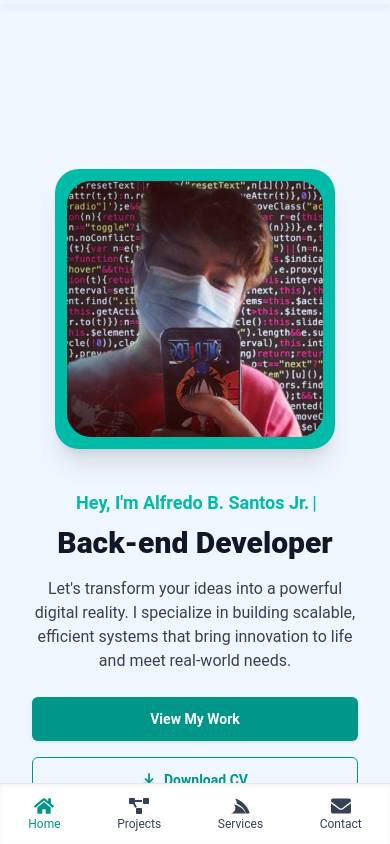
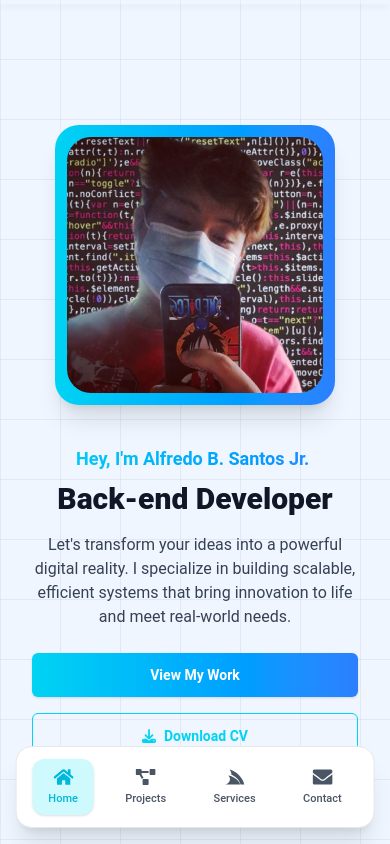
Before and after one commit to AlfredoSantos20/my-portfolio, a React (Vite) app: page / in a window 390 px wide. Shown: the top 844 px of the page. Built offline with nearby package versions, Linux system fonts and the light colour scheme.

Commit message:
some changes

```diff
--- a/public/assets/styles/global.css
+++ b/public/assets/styles/global.css
@@ -28,3 +28,11 @@ html, body {
 .keen-slider__slide {
   transition: transform 0.5s ease;
 }
+
+.bg-grid-light {
+  background-color: #eff6ff; /* Tailwind's blue-50 */
+  background-image:
+    linear-gradient(0deg, rgba(0, 0, 0, 0.05) 1px, transparent 1px),
+    linear-gradient(90deg, rgba(0, 0, 0, 0.05) 1px, transparent 1px);
+  background-size: 60px 60px;
+}
--- a/src/components/Button.jsx
+++ b/src/components/Button.jsx
@@ -8,12 +8,13 @@ const Button = ({
   variant = 'solid',
   onClick,
   disabled = false,
-  className = '', // New prop
+  className = '',
 }) => {
   const baseStyle =
     'px-6 py-3 text-sm sm:text-base rounded-md font-semibold transition inline-flex items-center justify-center gap-2';
-  const solidStyle = 'bg-teal-600 text-white shadow hover:bg-teal-700';
-  const outlineStyle = 'border border-teal-600 text-teal-600 hover:bg-teal-600 hover:text-white';
+  const solidStyle = 'text-white shadow'; // removed hardcoded bg
+  const outlineStyle =
+    'border border-cyan-400 text-cyan-400 hover:bg-gradient-to-r hover:from-cyan-400 hover:to-blue-500 hover:text-white';
   const disabledStyle = 'opacity-50 cursor-not-allowed';
 
   const combinedStyle = `${baseStyle} ${
--- a/src/pages/Contact/Contact.jsx
+++ b/src/pages/Contact/Contact.jsx
@@ -12,7 +12,7 @@ const Contact = () => {
   return (
     <section id="contact" className="bg-blue-50 py-16 px-4 sm:px-6 lg:px-8">
       <div className="max-w-6xl mx-auto">
-        <h2 className="text-3xl sm:text-4xl hover:text-teal-500 font-bold text-center text-gray-900 mb-2">
+        <h2 className="text-3xl sm:text-4xl hover:text-cyan-500 font-bold text-center text-gray-900 mb-2">
           Get In Touch
         </h2>
         <p className="text-center text-gray-600 mb-10 text-sm sm:text-base max-w-2xl mx-auto">
@@ -22,7 +22,6 @@ const Contact = () => {
         <div className="grid grid-cols-1 md:grid-cols-2 gap-8">
           {/* Left Column */}
           <div className="space-y-5 text-sm">
-            {/* Contact Info */}
             {[
               {
                 icon: <FaEnvelope size={16} />,
@@ -41,7 +40,7 @@ const Contact = () => {
               },
             ].map((item, idx) => (
               <div key={idx} className="flex items-start space-x-3">
-                <div className="bg-teal-100 text-teal-700 p-2 rounded-lg">{item.icon}</div>
+                <div className="bg-cyan-100 text-cyan-700 p-2 rounded-lg">{item.icon}</div>
                 <div>
                   <h4 className="font-semibold text-gray-800">{item.label}</h4>
                   <p className="text-gray-700 text-xs sm:text-sm">{item.value}</p>
@@ -49,9 +48,8 @@ const Contact = () => {
               </div>
             ))}
 
-            {/* Let's Connect Box */}
             <div className="mt-6 bg-white rounded-xl shadow-md p-4">
-              <div className="flex items-center mb-2 text-teal-600">
+              <div className="flex items-center mb-2 text-cyan-600">
                 <FaEnvelope className="mr-2" />
                 <span className="font-semibold text-base">Let's connect</span>
               </div>
@@ -63,7 +61,7 @@ const Contact = () => {
                   href="https://www.linkedin.com/in/alfredo-santos-jr-511921242"
                   target="_blank"
                   rel="noopener noreferrer"
-                  className="bg-teal-600 hover:bg-teal-700 text-white px-3 py-1.5 text-xs rounded-md font-medium flex items-center"
+                  className="bg-gradient-to-r from-cyan-400 to-blue-500 text-white px-3 py-1.5 text-xs rounded-md font-medium flex items-center"
                 >
                   <FaLinkedin className="mr-1" />
                   LinkedIn
@@ -72,7 +70,7 @@ const Contact = () => {
                   href="https://github.com/AlfredoSantos20?tab=repositories"
                   target="_blank"
                   rel="noopener noreferrer"
-                  className="border border-teal-600 text-teal-600 hover:bg-teal-600 hover:text-white px-3 py-1.5 text-xs rounded-md font-medium flex items-center"
+                  className="border border-cyan-600 text-cyan-600 hover:bg-cyan-600 hover:text-white px-3 py-1.5 text-xs rounded-md font-medium flex items-center"
                 >
                   <FaGithub className="mr-1" />
                   GitHub
@@ -111,7 +109,7 @@ const Contact = () => {
 
               <button
                 type="submit"
-                className="w-full mt-3 bg-teal-600 hover:bg-teal-700 text-white py-2 rounded-md font-medium flex justify-center items-center gap-2 text-sm"
+                className="w-full mt-3 bg-gradient-to-r from-cyan-400 to-blue-500 text-white py-2 rounded-md font-medium flex justify-center items-center gap-2 text-sm"
               >
                 <FaPaperPlane />
                 Send Message
--- a/src/pages/Footer/Footer.jsx
+++ b/src/pages/Footer/Footer.jsx
@@ -6,8 +6,8 @@ const Footer = () => {
     <footer className="bg-white text-sm text-gray-700 py-10 px-4 sm:px-6 lg:px-8">
       <div className="max-w-7xl mx-auto flex flex-col items-center text-center gap-6">
         <div>
-          <h2 className="text-xl font-bold text-teal-600">
-            Portfolio<span className="text-teal-800">.</span>
+          <h2 className="text-xl font-bold text-cyan-400">
+            Portfolio<span className="text-blue-600">.</span>
           </h2>
           <p className="mt-1 text-gray-600 text-sm">
             Creating exceptional digital experiences.
@@ -17,7 +17,7 @@ const Footer = () => {
         <div>
           <a
             href="#home"
-            className="bg-teal-600 hover:bg-teal-700 text-white p-3 rounded-full shadow-md transition flex items-center justify-center"
+            className="bg-gradient-to-r from-cyan-400 to-blue-500 hover:from-cyan-500 hover:to-blue-600 text-white p-3 rounded-full shadow-md transition flex items-center justify-center"
             title="Back to top"
             style={{ width: '44px', height: '44px' }}
           >
--- a/src/pages/Front.jsx
+++ b/src/pages/Front.jsx
@@ -5,18 +5,19 @@ import Services from './Services/Services.jsx';
 import Home from './Home/Home.jsx';
 import Contact from './Contact/Contact.jsx';
 import Footer from './Footer/Footer.jsx';
+import '../../public/assets/styles/global.css';
 
 const Front = () => {
   const [selectedTab, setSelectedTab] = useState('All');
 
   return (
-    <div className="pt-16 font-['Roboto']">
+    <div className="pt-10 sm:pt-16 font-['Roboto'] bg-grid-light overflow-hidden">
       <Navbar />
 
       {/* Home Section */}
       <section
         id="home"
-        className="min-h-screen bg-blue-50 flex items-center justify-center px-4 sm:px-6 md:px-10"
+        className="min-h-[calc(100vh-2.5rem)] sm:min-h-screen flex items-center justify-center px-4 sm:px-6 md:px-10"
       >
         <div className="w-full max-w-7xl mx-auto">
           <Home />
@@ -26,7 +27,7 @@ const Front = () => {
       {/* Projects Section */}
       <section
         id="projects"
-        className="bg-blue-50 px-4 sm:px-6 md:px-10"
+        className="px-4 sm:px-6 md:px-10"
       >
         <div className="max-w-7xl mx-auto">
           <Project selectedTab={selectedTab} />
@@ -36,7 +37,7 @@ const Front = () => {
       {/* Services Section */}
       <section
         id="services"
-        className="bg-blue-50 px-4 sm:px-6 md:px-10"
+        className="px-4 sm:px-6 md:px-10"
       >
         <div className="max-w-7xl mx-auto">
           <Services />
@@ -46,7 +47,7 @@ const Front = () => {
       {/* Contact Section */}
       <section
         id="contact"
-        className="bg-blue-50 px-4 sm:px-6 md:px-10"
+        className="px-4 sm:px-6 md:px-10"
       >
         <div className="max-w-4xl mx-auto">
           <Contact />
@@ -54,7 +55,7 @@ const Front = () => {
       </section>
 
       {/* Footer */}
-      <footer className="bg-blue-50 px-4 sm:px-6 md:px-10 pt-6 pb-10">
+      <footer className="px-4 sm:px-6 md:px-10 pt-6 pb-10">
         <Footer />
       </footer>
     </div>
--- a/src/pages/Home/Home.jsx
+++ b/src/pages/Home/Home.jsx
@@ -20,10 +20,8 @@ const Home = () => {
 
   return (
     <div className="w-full max-w-7xl mx-auto px-4 sm:px-6 lg:px-8 py-12 flex flex-col-reverse md:flex-row items-center justify-center gap-10">
-
-
       <div className="flex-1 text-center md:text-left">
-        <p className="text-lg sm:text-xl font-semibold text-teal-500 mb-2">
+        <p className="text-lg sm:text-xl font-semibold bg-gradient-to-r from-cyan-400 to-blue-500 bg-clip-text text-transparent mb-2">
           <Typewriter
             words={["Hey, I'm Alfredo B. Santos Jr."]}
             loop={0}
@@ -35,7 +33,7 @@ const Home = () => {
           />
         </p>
 
-        <h1 className="text-3xl sm:text-4xl md:text-5xl lg:text-6xl font-extrabold text-gray-900 hover:text-teal-500 transition-colors duration-300">
+        <h1 className="text-3xl sm:text-4xl md:text-5xl lg:text-6xl font-extrabold text-gray-900 hover:bg-gradient-to-r from-cyan-400 to-blue-500 hover:bg-clip-text hover:text-transparent transition-colors duration-300">
           Back-end Developer
         </h1>
 
@@ -48,7 +46,7 @@ const Home = () => {
             href="#projects"
             text="View My Work"
             variant="solid"
-            className="w-full sm:w-auto"
+            className="w-full sm:w-auto bg-gradient-to-r from-cyan-400 to-blue-500 text-white"
           />
           <Button
             href="#"
@@ -62,9 +60,8 @@ const Home = () => {
         </div>
       </div>
 
-
       <div className="flex-1 flex justify-center">
-        <div className="bg-teal-500 p-3 sm:p-4 rounded-3xl shadow-xl group max-w-[280px] sm:max-w-[340px] md:max-w-[400px] w-full">
+        <div className="bg-gradient-to-r from-cyan-400 to-blue-500 p-3 sm:p-4 rounded-3xl shadow-xl group max-w-[280px] sm:max-w-[340px] md:max-w-[400px] w-full">
           <img
             src="/assets/images/me2.jpg"
             alt="Alfredo"
--- a/src/pages/Navbar/Navbar.jsx
+++ b/src/pages/Navbar/Navbar.jsx
@@ -1,5 +1,10 @@
 import React, { useEffect, useState } from 'react';
-import { FaHome, FaProjectDiagram, FaServicestack, FaEnvelope } from 'react-icons/fa';
+import {
+  FaHome,
+  FaProjectDiagram,
+  FaServicestack,
+  FaEnvelope,
+} from 'react-icons/fa';
 
 const Navbar = () => {
   const [scrollWidth, setScrollWidth] = useState(0);
@@ -8,7 +13,9 @@ const Navbar = () => {
   useEffect(() => {
     const updateProgress = () => {
       const scrollTop = window.scrollY;
-      const docHeight = document.documentElement.scrollHeight - document.documentElement.clientHeight;
+      const docHeight =
+        document.documentElement.scrollHeight -
+        document.documentElement.clientHeight;
       const scrolled = (scrollTop / docHeight) * 100;
       setScrollWidth(scrolled);
     };
@@ -38,48 +45,74 @@ const Navbar = () => {
 
   const linkClass = (id) =>
     `font-bold transition ${
-      activeSection === id ? 'text-teal-600' : 'text-gray-600 hover:text-teal-500'
+      activeSection === id
+        ? 'text-cyan-500'
+        : 'text-gray-600 hover:text-cyan-400'
     }`;
 
   const mobileLinkClass = (id) =>
-    `flex flex-col items-center text-xs transition ${
-      activeSection === id ? 'text-teal-600' : 'text-gray-700 hover:text-teal-500'
+    `flex flex-col items-center justify-center text-[11px] font-medium gap-1 px-4 py-2 rounded-xl transition duration-300 ${
+      activeSection === id
+        ? 'bg-cyan-100 text-cyan-500 shadow-sm'
+        : 'text-gray-600 hover:text-cyan-400'
     }`;
 
   return (
     <>
-      {/* Top Nav */}
       <nav className="fixed top-0 left-0 w-full bg-blue-50/30 backdrop-blur-md shadow-md z-50">
         <div
-          className="h-1 bg-teal-500 transition-all duration-75"
+          className="h-1 bg-cyan-400 transition-all duration-75"
           style={{ width: `${scrollWidth}%` }}
         ></div>
 
         <div className="container mx-auto hidden md:flex justify-center items-center px-4 py-6">
           <div className="space-x-6">
-            <a href="#home" className={linkClass('home')}>Home</a>
-            <a href="#projects" className={linkClass('projects')}>Projects</a>
-            <a href="#services" className={linkClass('services')}>Services</a>
-            <a href="#contact" className={linkClass('contact')}>Contact Me</a>
+            <a href="#home" className={linkClass('home')}>
+              Home
+            </a>
+            <a href="#projects" className={linkClass('projects')}>
+              Projects
+            </a>
+            <a href="#services" className={linkClass('services')}>
+              Services
+            </a>
+            <a href="#contact" className={linkClass('contact')}>
+              Contact Me
+            </a>
           </div>
         </div>
       </nav>
 
-      {/* Bottom Mobile Nav */}
-      <div className="fixed bottom-0 w-full bg-white shadow-inner flex justify-around items-center py-3 border-t border-gray-200 md:hidden z-50">
-        <a href="#home" className={mobileLinkClass('home')}>
+      <div className="fixed bottom-4 left-1/2 -translate-x-1/2 w-[92%] bg-white shadow-xl border border-gray-200 rounded-2xl flex justify-around items-center py-3 px-2 md:hidden z-50">
+        <a
+          href="#home"
+          onClick={() => setActiveSection('home')}
+          className={mobileLinkClass('home')}
+        >
           <FaHome size={20} />
           Home
         </a>
-        <a href="#projects" className={mobileLinkClass('projects')}>
+        <a
+          href="#projects"
+          onClick={() => setActiveSection('projects')}
+          className={mobileLinkClass('projects')}
+        >
           <FaProjectDiagram size={20} />
           Projects
         </a>
-        <a href="#services" className={mobileLinkClass('services')}>
+        <a
+          href="#services"
+          onClick={() => setActiveSection('services')}
+          className={mobileLinkClass('services')}
+        >
           <FaServicestack size={20} />
           Services
         </a>
-        <a href="#contact" className={mobileLinkClass('contact')}>
+        <a
+          href="#contact"
+          onClick={() => setActiveSection('contact')}
+          className={mobileLinkClass('contact')}
+        >
           <FaEnvelope size={20} />
           Contact
         </a>
--- a/src/pages/Project/Project.jsx
+++ b/src/pages/Project/Project.jsx
@@ -115,7 +115,7 @@ const Project = () => {
   return (
     <section className="py-10 px-6 bg-blue-50">
       <div className="text-center mb-12">
-        <h2 className="text-4xl font-bold hover:text-teal-500 transition-colors duration-300">
+        <h2 className="text-4xl font-bold hover:text-cyan-400 transition-colors duration-300">
           My Projects
         </h2>
         <p className="text-black mt-2">
@@ -131,8 +131,8 @@ const Project = () => {
               onClick={() => setFilter(key)}
               className={`relative font-semibold transition duration-300 ease-in-out cursor-pointer ${
                 filter === key
-                  ? 'text-black after:absolute after:left-0 after:-bottom-1 after:w-full after:h-[2px] after:bg-teal-500'
-                  : 'text-gray-500 hover:text-teal-500'
+                  ? 'text-cyan-500 after:absolute after:left-0 after:-bottom-1 after:w-full after:h-[2px] after:bg-cyan-500'
+                  : 'text-gray-500 hover:text-cyan-300'
               }`}
             >
               {label}
@@ -155,7 +155,7 @@ const Project = () => {
                 className="h-full w-full object-cover transform group-hover:scale-105 transition-transform duration-500"
               />
               <span
-                className={`absolute bottom-3 left-3 bg-[rgba(13,148,136,0.2)] text-teal-400 text-xs font-semibold px-3 py-1 rounded-full z-10 transition-opacity duration-300
+                className={`absolute bottom-3 left-3 bg-[rgba(34,211,238,0.2)] text-cyan-400 text-xs font-semibold px-3 py-1 rounded-full z-10 transition-opacity duration-300
                 ${
                   selectedCard === idx
                     ? 'block sm:hidden'
@@ -170,7 +170,7 @@ const Project = () => {
                   target="_blank"
                   rel="noopener noreferrer"
                   title="Open project"
-                  className={`absolute bottom-3 right-3 bg-teal-600 text-white rounded-full p-1 z-10 transition duration-300
+                  className={`absolute bottom-3 right-3 bg-cyan-500 text-white rounded-full p-1 z-10 transition duration-300
                     ${
                       selectedCard === idx
                         ? 'block sm:hidden'
--- a/src/pages/Services/Services.jsx
+++ b/src/pages/Services/Services.jsx
@@ -53,7 +53,7 @@ const techStack = [
     name: 'Android Studio',
     icon: (
       <img
-        src="../../../public/assets/images/as.png"
+        src="/assets/images/as.png"
         alt="Android Studio"
         className="w-10 h-10 object-contain"
       />
@@ -66,7 +66,7 @@ const Services = () => {
   return (
  <section id="services" className="bg-blue-50 py-20 px-4 sm:px-6 lg:px-8">
   <div className="max-w-7xl mx-auto text-center">
-        <h2 className="text-3xl sm:text-4xl font-bold mb-10 text-gray-900 hover:text-teal-500 transition-colors">
+    <h2 className="text-3xl sm:text-4xl font-bold mb-10 text-gray-900 hover:text-cyan-500 transition-colors">
       My Tech Stack
     </h2>
 
@@ -83,6 +83,7 @@ const Services = () => {
     </div>
   </div>
 </section>
+
   );
 };
 
```
Lines whose indentation alone changed are shown as unchanged.
